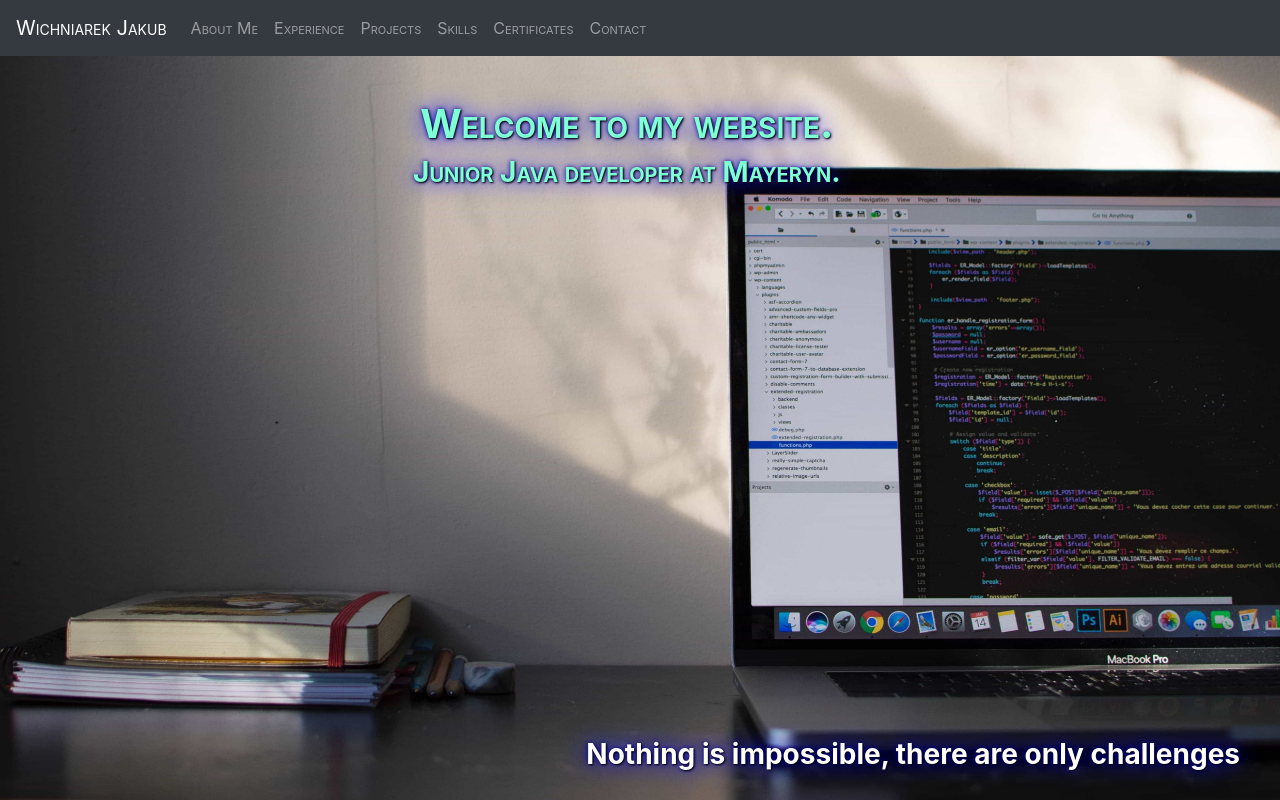
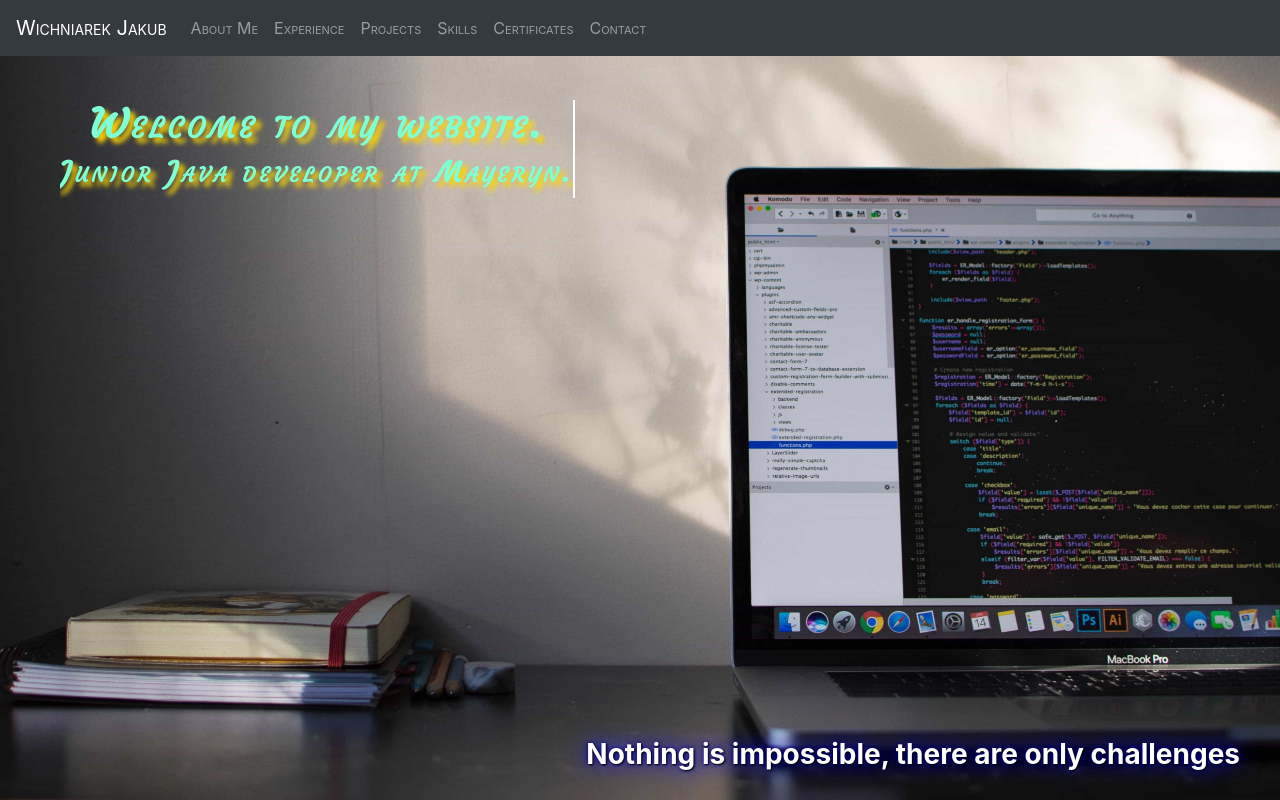
Before and after one commit to wichni/wichni.github.io, a plain HTML site: page index.html in a window 1280 px wide. Drawn offline with nearby package versions, Linux system fonts and the light colour scheme.

Commit message:
change indexText animation

```diff
--- a/index.html
+++ b/index.html
@@ -8,6 +8,7 @@
     <link rel="stylesheet" type="text/css" href="style.css">
     <link href="https://stackpath.bootstrapcdn.com/bootstrap/4.4.1/css/bootstrap.min.css" rel="stylesheet"
           integrity="sha384-Vkoo8x4CGsO3+Hhxv8T/Q5PaXtkKtu6ug5TOeNV6gBiFeWPGFN9MuhOf23Q9Ifjh" crossorigin="anonymous">
+    <link href="http://fonts.googleapis.com/css?family=Courgette&display=swap" rel="stylesheet"/>
     <title>My Portfolio</title>
 
     <style>
--- a/style.css
+++ b/style.css
@@ -29,13 +29,19 @@ body {
     left: 60px;
     text-align: center;
     position: absolute;
+    white-space: nowrap;
+    border-right: .15em solid #fff;
     color: aquamarine;
-    text-shadow: 1px 1px 2px black, 0 0 25px blue, 0 0 5px darkblue;
+    text-shadow: 5px 5px 5px #ffd700;
+    font-family: 'Courgette', cursive;
+    overflow: hidden;
+    letter-spacing: 0.25em;
     font-variant: small-caps;
-    animation-name: myMoveText;
-    animation-duration: 10s;
-    animation-iteration-count: 1;
-    animation-direction: alternate-reverse;
+    animation: typing 4s steps(30, end) infinite, blink-caret 0.75s step-end infinite;
+    /*animation-name: myMoveText;*/
+    /*animation-duration: 10s;*/
+    /*animation-iteration-count: 1;*/
+    /*animation-direction: alternate-reverse;*/
 }
 
 @keyframes myMoveText {
```
